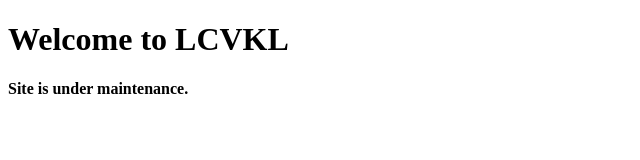
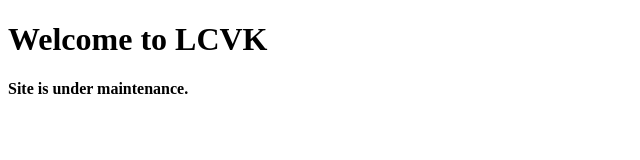
Before and after one commit to lcvkBihar/lcvk.github.io, a plain HTML site: page index.html in a window 1280 px wide. Shown: the full height of the page, 0-640 px from the left. Drawn offline with Linux system fonts and the light colour scheme.

Commit message:
Update index.html

```diff
--- a/index.html
+++ b/index.html
@@ -6,7 +6,8 @@
     <title>LCVK</title>
 </head>
 <body>
-    <h1>Welcome to LCVKL</h1>
+    <h1>Welcome to LCVK</h1>
     <b>Site is under maintenance.</b>
+
 </body>
 </html>
```
